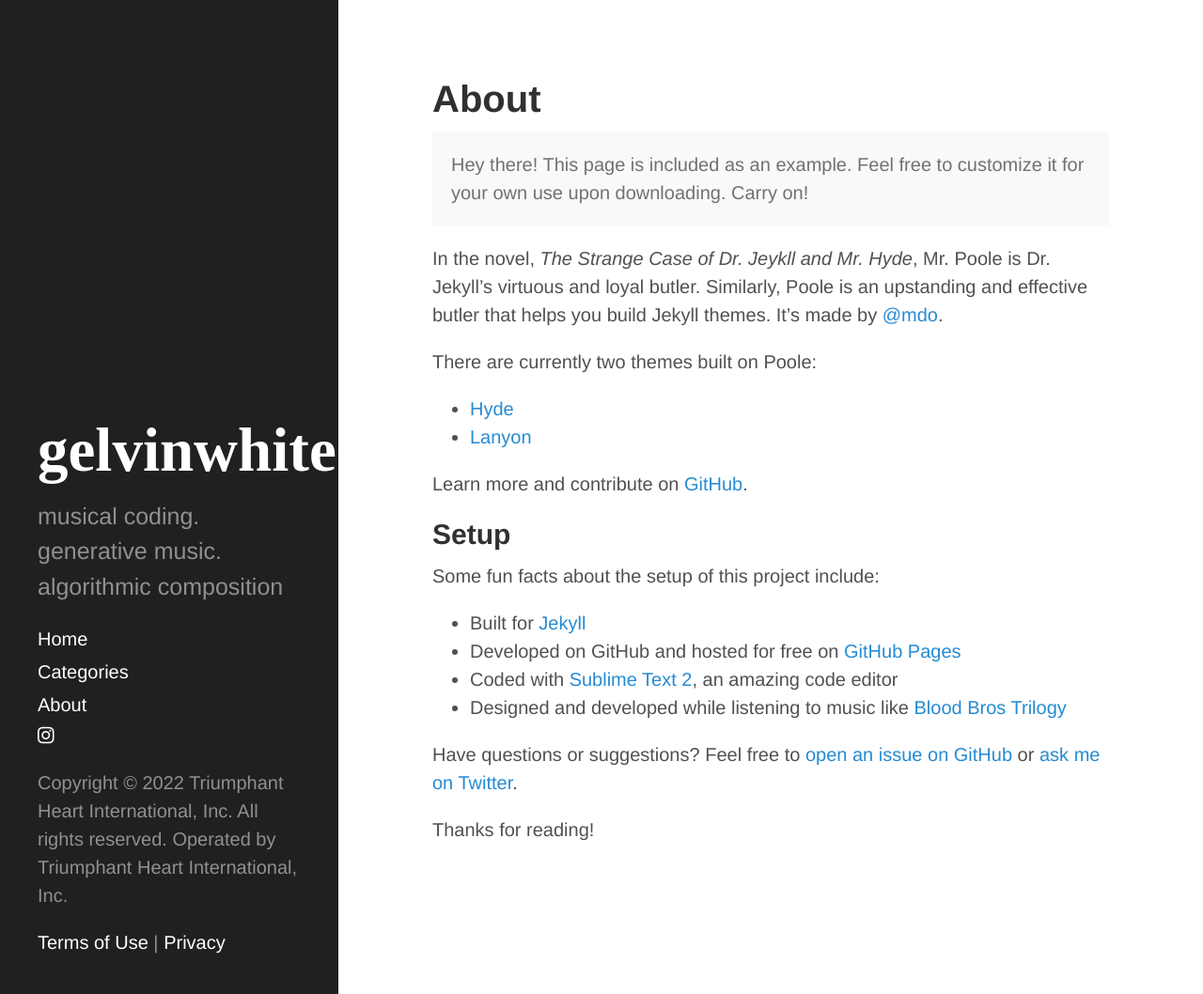
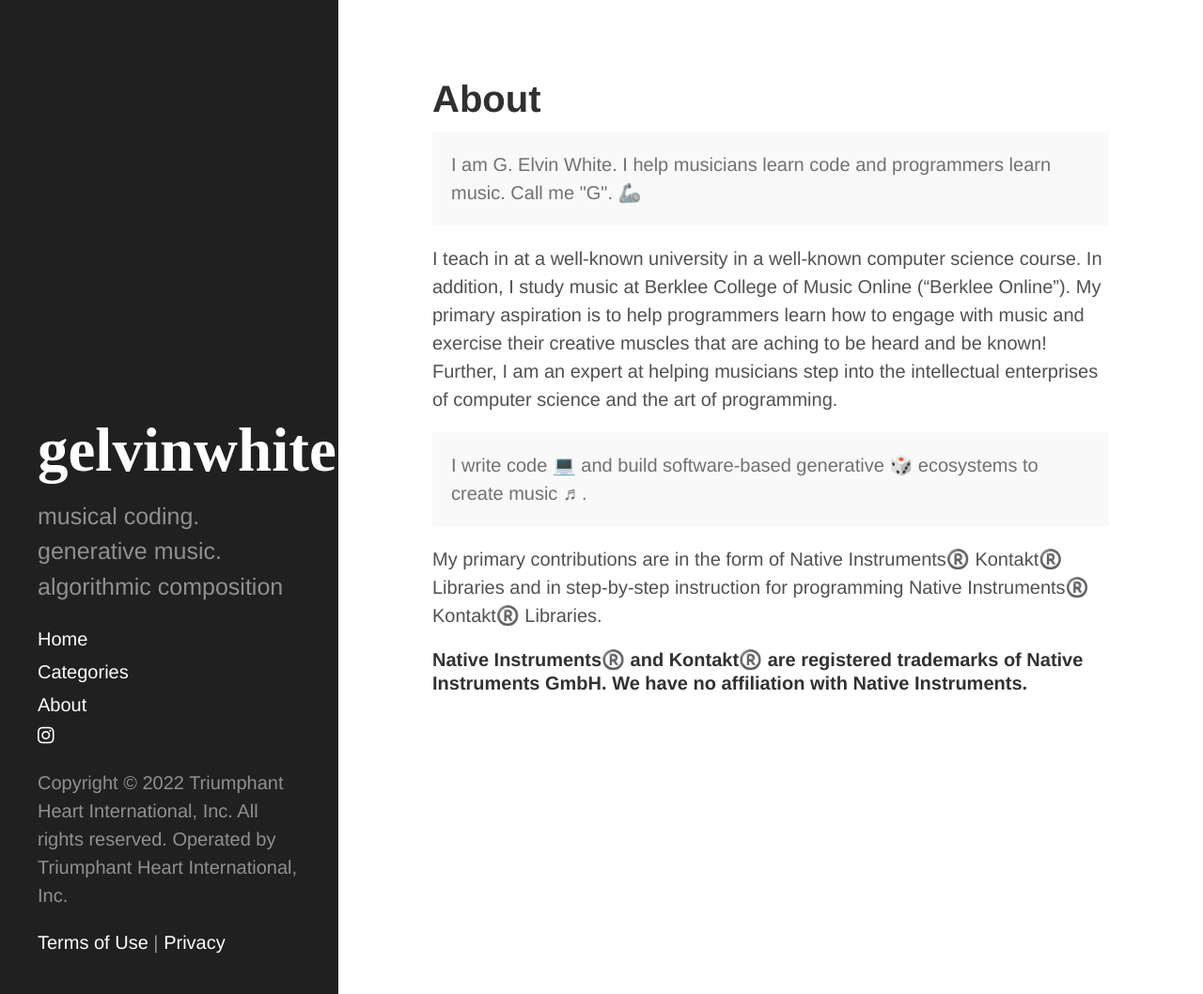
Before and after one commit to guyewhite/guyewhite.github.io, a Jekyll site: the page built from about.md, in a window 1280 px wide and 1058 px high. Shown: the whole window at 94% size. Built offline with Jekyll 4.4.1, drawn with Linux system fonts in a browser that asks for light colours; nearby versions of some CDN libraries; some web fonts are replaced.

Commit message:
Initial GitHub pages site with Jekyll

```diff
--- a/about.md
+++ b/about.md
@@ -4,27 +4,15 @@
 ---
 
 <p class="message">
-  Hey there! This page is included as an example. Feel free to customize it for your own use upon downloading. Carry on!
+  I am G. Elvin White. I help musicians learn code and programmers learn music. Call me "G". 🦾
 </p>
 
-In the novel, *The Strange Case of Dr. Jeykll and Mr. Hyde*, Mr. Poole is Dr. Jekyll's virtuous and loyal butler. Similarly, Poole is an upstanding and effective butler that helps you build Jekyll themes. It's made by [@mdo](https://twitter.com/mdo).
+I teach in at a well-known university in a well-known computer science course. In addition, I study music at Berklee College of Music Online ("Berklee Online"). My primary aspiration is to help programmers learn how to engage with music and exercise their creative muscles that are aching to be heard and be known! Further, I am an expert at helping musicians step into the intellectual enterprises of computer science and the art of programming.
 
-There are currently two themes built on Poole:
+<p class="message">
+  I write code 💻 and build software-based generative 🎲 ecosystems to create music ♬.
+</p>
 
-* [Hyde](http://hyde.getpoole.com)
-* [Lanyon](http://lanyon.getpoole.com)
+My primary contributions are in the form of Native Instruments®️ Kontakt®️ Libraries and in step-by-step instruction for programming Native Instruments®️ Kontakt®️ Libraries.
 
-Learn more and contribute on [GitHub](https://github.com/poole).
-
-## Setup
-
-Some fun facts about the setup of this project include:
-
-* Built for [Jekyll](http://jekyllrb.com)
-* Developed on GitHub and hosted for free on [GitHub Pages](https://pages.github.com)
-* Coded with [Sublime Text 2](http://sublimetext.com), an amazing code editor
-* Designed and developed while listening to music like [Blood Bros Trilogy](https://soundcloud.com/maddecent/sets/blood-bros-series)
-
-Have questions or suggestions? Feel free to [open an issue on GitHub](https://github.com/poole/issues/new) or [ask me on Twitter](https://twitter.com/mdo).
-
-Thanks for reading!
+###### Native Instruments®️ and Kontakt®️ are registered trademarks of Native Instruments GmbH. We have no affiliation with Native Instruments.
```
